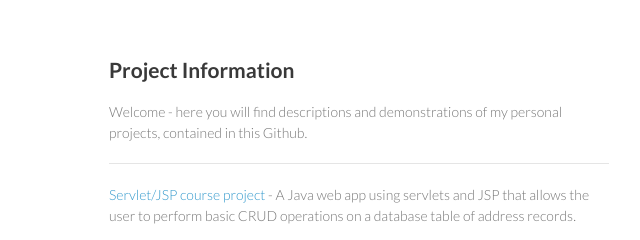
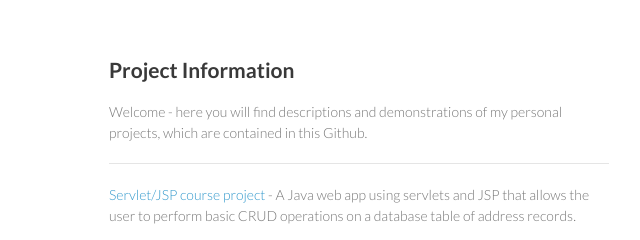
Before and after one commit to dlee7676/dlee7676.github.io, a plain HTML site: page index.html in a window 1280 px wide. Shown: the top 240 px of the page, 461-1101 px from the left. Drawn offline with Linux system fonts and the light colour scheme.

Commit message:
Update index.html

```diff
--- a/index.html
+++ b/index.html
@@ -24,7 +24,7 @@
       <section>
         <h2><a id="welcome-to-github-pages" class="anchor" href="#welcome-to-github-pages" aria-hidden="true"><span class="octicon octicon-link"></span></a>Project Information</h2>
 
-        <p>Welcome - here you will find descriptions and demonstrations of my personal projects, contained in this Github.</p>
+        <p>Welcome - here you will find descriptions and demonstrations of my personal projects, which are contained in this Github.</p>
         <hr>
         <p><a href=http://dlee7676.github.io/servlet-jsp-course-project/>Servlet/JSP course project</a> - A Java web app using servlets and JSP that allows the user to perform basic CRUD operations on a database table of address records.</p>
         <hr>
```
